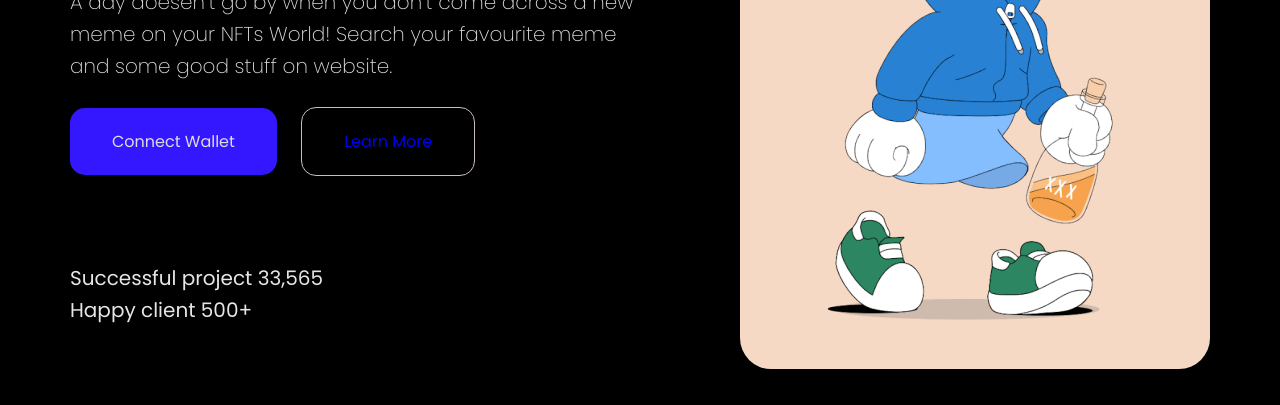
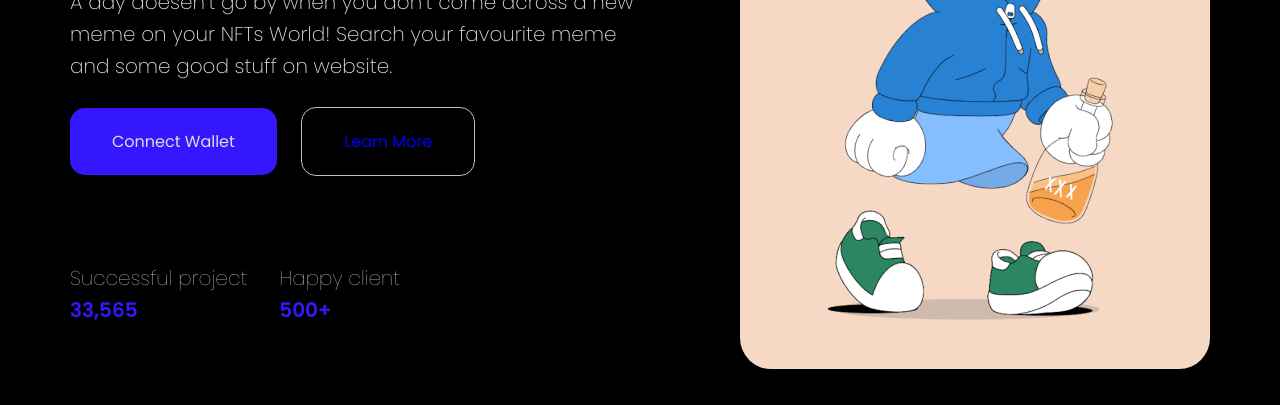
Before and after one commit to sanusimd/nft-Landing-Page, a plain HTML site: page index.html in a window 1280 px wide. Shown: the part 443-848 px from the top of the page. Drawn offline with Linux system fonts and the light colour scheme.

```diff
--- a/styles/style.css
+++ b/styles/style.css
@@ -89,10 +89,25 @@ body {
   color: #e6e6e6;
   font-family: Poppins;
   font-size: 20px;
-  font-weight: 400;
+  font-weight: 100;
   line-height: 32px; /* 160% */
+  display: flex;
+  /* justify-content: space-between; */
+}
+.hero-box-wrapper .hero-box-left .customer-prove-wrapper .project-wrapper {
+  margin-right: 32px;
+}
+.hero-box-wrapper .hero-box-left .customer-prove-wrapper .project-client {
+  display: block;
+}
+.hero-box-wrapper .hero-box-left .customer-prove-wrapper .client-satisfaction {
+  display: block;
 }
 
+.hero-box-wrapper .hero-box-left .customer-prove-wrapper .number-client {
+  color: #3417ff;
+  font-weight: 600;
+}
 /* Hero box left start here */
 /* Hero box right start here */
 .hero-box-wrapper .hero-box-right {
```
